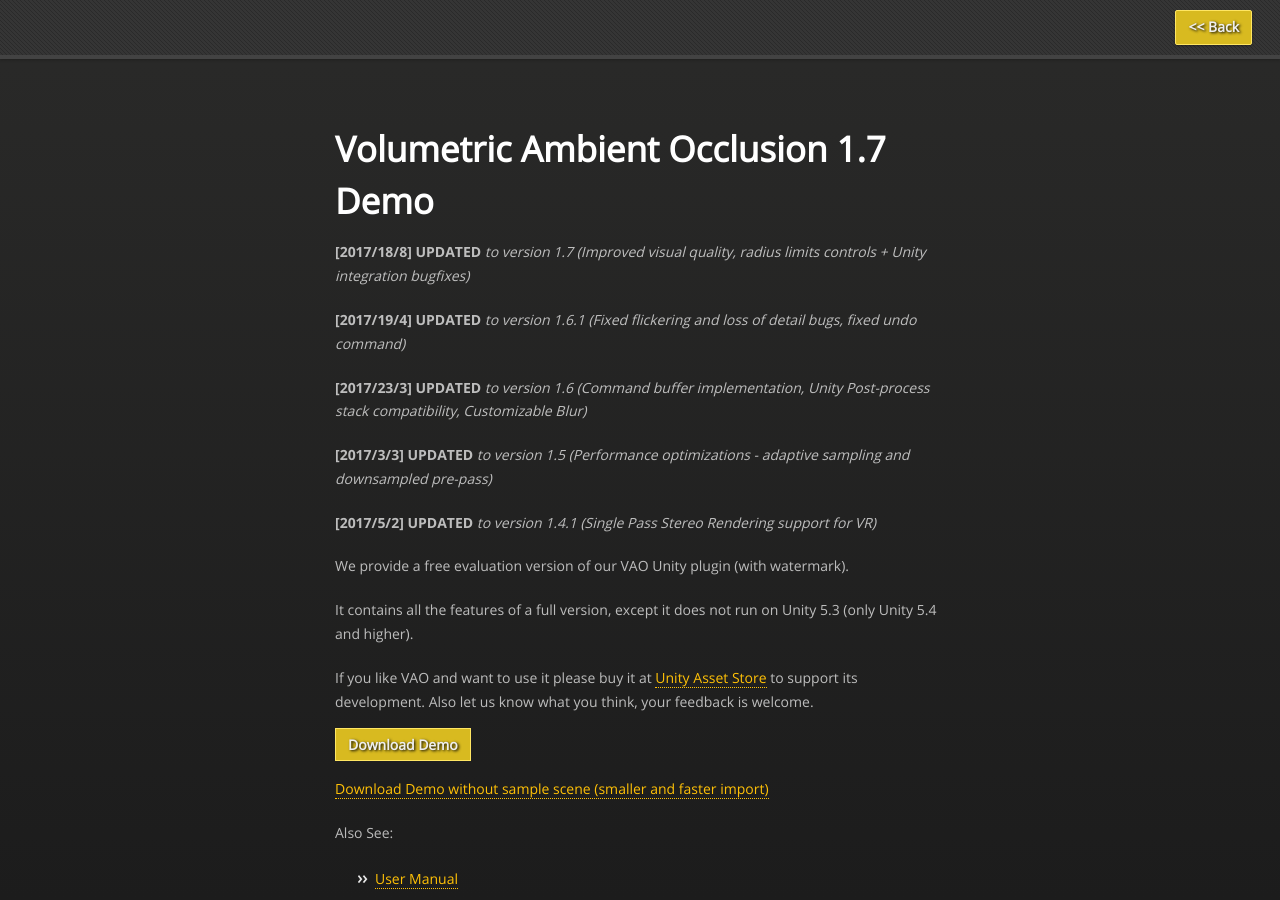
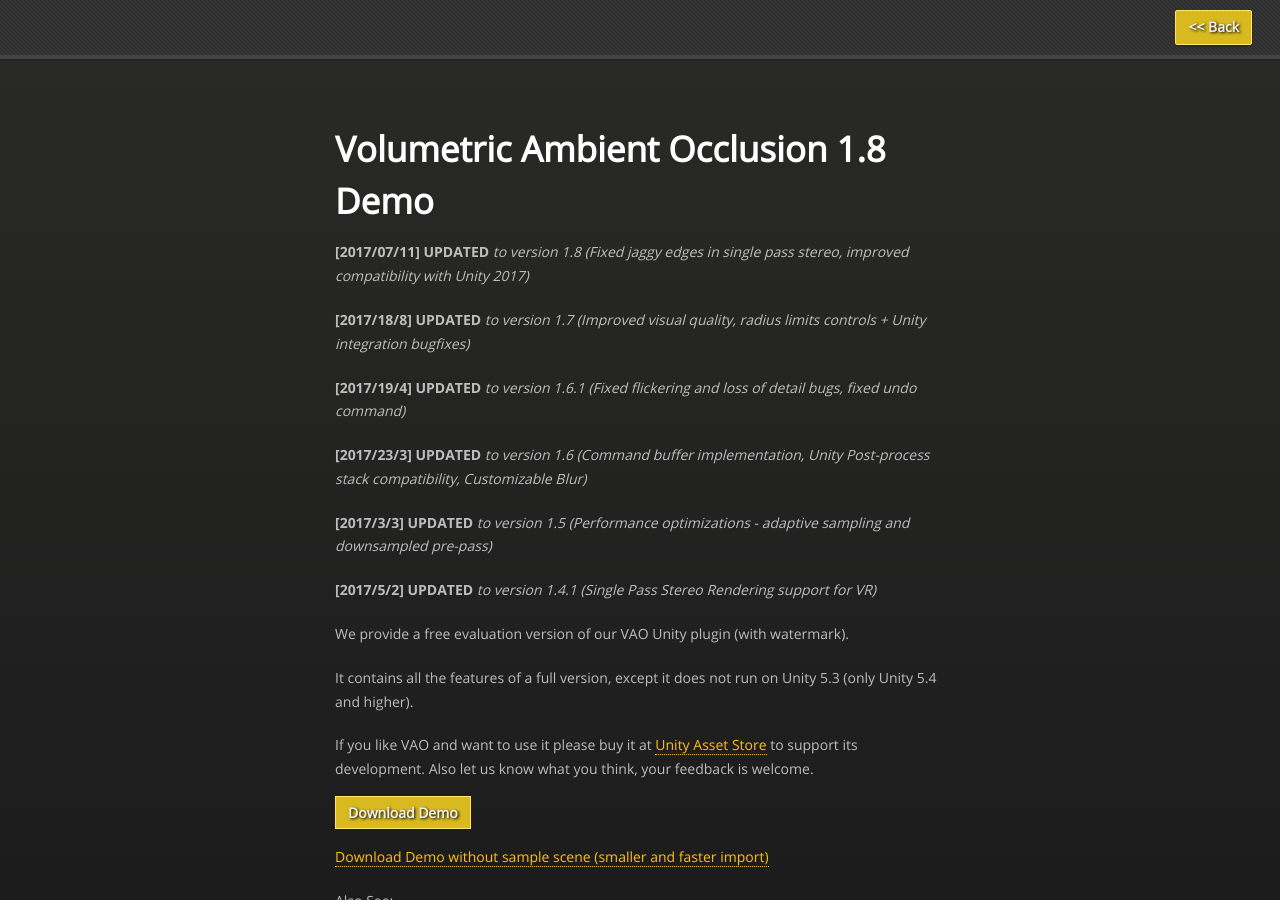
Before and after one commit to projectwilberforce/projectwilberforce.github.io, a Jekyll site: the page built from vaodemo/index.md, in a window 1280 px wide and 900 px high. Built offline with Jekyll 4.4.1, drawn with Linux system fonts in a browser that asks for light colours; nearby versions of some CDN libraries.

Commit message:
VAO Demo 1.8 added

```diff
--- a/vaodemo/index.md
+++ b/vaodemo/index.md
@@ -3,7 +3,9 @@ layout: vaodemo
 title: VAO Unity plugin Demo
 ---
 
-# Volumetric Ambient Occlusion 1.7 Demo
+# Volumetric Ambient Occlusion 1.8 Demo
+
+**[2017/07/11] UPDATED** *to version 1.8 (Fixed jaggy edges in single pass stereo, improved compatibility with Unity 2017)*
 
 **[2017/18/8] UPDATED** *to version 1.7 (Improved visual quality, radius limits controls + Unity integration bugfixes)*
 
@@ -21,9 +23,9 @@ It contains all the features of a full version, except it does not run on Unity
 
 If you like VAO and want to use it please buy it at [Unity Asset Store](http://u3d.as/xzs) to support its development. Also let us know what you think, your feedback is welcome.
 
-<a href="https://projectwilberforce.github.io/vaodemo/VolumetricAmbientOcclusion_1_7_Demo.zip" class="downloadbtn">Download Demo</a>
+<a href="https://projectwilberforce.github.io/vaodemo/VolumetricAmbientOcclusion_1_8_Demo.zip" class="downloadbtn">Download Demo</a>
 
-<a href="https://projectwilberforce.github.io/vaodemo/VolumetricAmbientOcclusion_1_7_Demo_Small.zip">Download Demo without sample scene (smaller and faster import)</a>
+<a href="https://projectwilberforce.github.io/vaodemo/VolumetricAmbientOcclusion_1_8_Demo_Small.zip">Download Demo without sample scene (smaller and faster import)</a>
 
 Also See:
 
```
Also changed, not shown: 2 other files.
